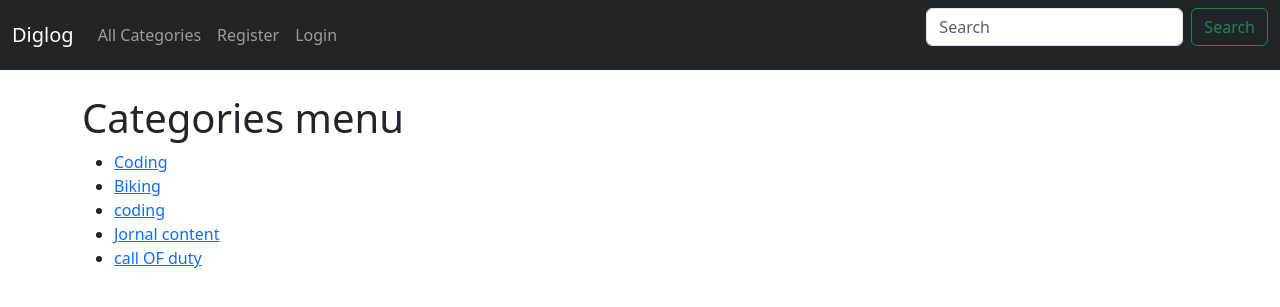
After one commit to mmd-punisher/Diglog, a Django app: page /categories/ in a window 1280 px wide. The commit adds this page. Shown: the top 307 px of the page. Run offline with Django 5.2, Linux system fonts and the light colour scheme; data comes from the database, SQL or seed files in the repository; both versions use the stored data as it was after the commit; some libraries are stand-ins or nearby versions.

```diff
--- a/Diglog/settings.py
+++ b/Diglog/settings.py
@@ -208,4 +208,3 @@ MEDIA_ROOT = 'media'
 DEFAULT_AUTO_FIELD = 'django.db.models.BigAutoField'
 
 LOGIN_REDIRECT_URL = 'home-url'
-LOGOUT_REDIRECT_URL = 'home-url'
--- a/blog/templates/base.html
+++ b/blog/templates/base.html
@@ -28,15 +28,20 @@
         </button>
         <div class="collapse navbar-collapse" id="navbarSupportedContent">
             <ul class="navbar-nav me-auto mb-2 mb-lg-0">
+
+                <li class="nav-item">
+                    <a class="nav-link" href="{% url 'category-menu-url' %}">All Categories</a>
+                </li>
+
                 {% if user.is_authenticated %}
-                    <li class="nav-item">
-                        <a class="nav-link" href="{% url 'create-post-url' %}">Create Post</a>
-                    </li>
                     <li class="nav-item">
                         <a class="nav-link" href="{% url 'add-category-url' %}">Add Category</a>
                     </li>
                     <li class="nav-item">
-                        <a class="nav-link" href="{% url 'logout' %}">Logout</a>
+                    </li>
+                    <a class="nav-link" href="{% url 'create-post-url' %}">Create Post</a>
+                    <li class="nav-item">
+                        <a class="nav-link" href="{% url 'logout-url' %}">Logout</a>
                     </li>
                 {% else %}
                     <li class="nav-item">
@@ -47,24 +52,6 @@
                     </li>
                 {% endif %}
 
-                {##}
-                {#                <li class="nav-item dropdown">#}
-                {#                    <a class="nav-link dropdown-toggle" href="#" role="button" data-bs-toggle="dropdown"#}
-                {#                       aria-expanded="false">#}
-                {#                        Dropdown#}
-                {#                    </a>#}
-                {#                    <ul class="dropdown-menu">#}
-                {#                        <li><a class="dropdown-item" href="#">Action</a></li>#}
-                {#                        <li><a class="dropdown-item" href="#">Another action</a></li>#}
-                {#                        <li>#}
-                {#                            <hr class="dropdown-divider">#}
-                {#                        </li>#}
-                {#                        <li><a class="dropdown-item" href="#">Something else here</a></li>#}
-                {#                    </ul>#}
-                {#                </li>#}
-                {#                <li class="nav-item">#}
-                {#                    <a class="nav-link disabled" aria-disabled="true">Disabled</a>#}
-                {#                </li>#}
             </ul>
             <form class="d-flex" role="search">
                 <input class="form-control me-2" type="search" placeholder="Search" aria-label="Search">
--- a/blog/templates/categories.html
+++ b/blog/templates/categories.html
@@ -4,8 +4,8 @@
 {% endblock %}
 <ul>
     {% block content %}
-        <h1>Posts with category: {{ category_name }}</h1>
         {% if category_post %}
+            <h1>Posts with category: {{ category_name }}</h1>
             {% for post in category_post %}
                 <li><a href="{% url 'post-detail-url' post.slug %}">
                     {{ post.title }}</a> - {{ post.author }}<br/>
@@ -13,7 +13,7 @@
                 </li>
             {% endfor %}
         {% else %}
-            <li>There is no post with {{ category_name }} category</li>
+            <h2>There is no post with {{ category_name }} category</h2><br/><br/>
         {% endif %}
         <a href="{% url 'home-url' %}" class="btn btn-secondary">Home</a>
 
--- /dev/null
+++ b/blog/templates/category_menu.html
@@ -0,0 +1,16 @@
+{% extends 'base.html' %}
+
+{% block title %}
+    All Categories
+{% endblock %}
+
+{% block content %}
+    <h1>Categories menu</h1>
+    <ul>
+        {% for category in categories_menu %}
+            <li>
+                <a href="{% url 'category-list-url' category.name %}"> {{ category.name }}</a>
+            </li>
+        {% endfor %}
+    </ul>
+{% endblock %}
--- a/blog/templates/delete_post.html
+++ b/blog/templates/delete_post.html
@@ -4,8 +4,9 @@
         Delete {{ post.title }}
     {% endblock %}
 
+    {% block content %}
+        {% if user.id == post.author.id %}
 
-{% block content %}
             <h1>Delete post: {{ post.title }}</h1>
             <br/>
             <br/>
@@ -19,6 +20,6 @@
                     <a href="{% url 'post-detail-url' post.pk %}" class="btn btn-secondary">Back</a>
                 </form>
             </div>
-
+        {% endif %}
     {% endblock %}
 {% endif %}
--- a/blog/templates/edit_post.html
+++ b/blog/templates/edit_post.html
@@ -6,6 +6,8 @@
     {% endblock %}
 
     {% block content %}
+        {% if user.id == post.author.id %}
+
             <h1>Edit your post</h1>
             <br/>
             <br/>
@@ -18,6 +20,6 @@
 
                 </form>
             </div>
-
+        {% endif %}
     {% endblock %}
 {% endif %}
--- a/blog/templates/post_detail.html
+++ b/blog/templates/post_detail.html
@@ -13,7 +13,9 @@
     <br/>
     <a href="{% url 'home-url' %}" class="btn btn-secondary">Back</a>
     {% if user.is_authenticated %}
-    <a href="{% url 'edit-post-url' post.pk %}" class="btn btn-secondary">Edit</a>
-    <a href="{% url 'delete-post-url' post.pk %}" class="btn btn-secondary">Delete</a>
+        {% if user.id == post.author.id %}
+            <a href="{% url 'edit-post-url' post.pk %}" class="btn btn-secondary">Edit</a>
+            <a href="{% url 'delete-post-url' post.pk %}" class="btn btn-secondary">Delete</a>
+        {% endif %}
     {% endif %}
 {% endblock %}
--- a/blog/urls.py
+++ b/blog/urls.py
@@ -7,6 +7,9 @@ urlpatterns = [
     path('create/', views.PostCreateView.as_view(), name='create-post-url'),
     path('edit/<int:pk>/', views.PostUpdateView.as_view(), name='edit-post-url'),
     path('post/<int:pk>/delete', views.PostDeleteView.as_view(), name='delete-post-url'),
-    path('add_category', views.AddCategoryView.as_view(), name='add-category-url'),
-    path('category/<str:category_name>/', views.category_list, name='category-list-url')
+    path('add-category', views.AddCategoryView.as_view(), name='add-category-url'),
+    path('category/<str:category_name>/', views.category_list, name='category-list-url'),
+    path('categories/', views.category_menu, name='category-menu-url'),
+    path('accounts/logout/', views.logout_view, name='logout-url'),
+
 ]
--- a/blog/views.py
+++ b/blog/views.py
@@ -1,4 +1,5 @@
-from django.shortcuts import render
+from django.contrib.auth import logout
+from django.shortcuts import render, redirect
 from django.urls import reverse_lazy
 from django.views.generic import ListView, DetailView, CreateView, UpdateView, DeleteView
 from blog.forms import PostForm, EditForm
@@ -45,3 +46,14 @@ def category_list(request, category_name):
     category_post = Post.objects.filter(category__icontains=category_name.replace('-', ' ')).order_by('-pub_date')
     context = {'category_post': category_post, 'category_name': category_name.replace('-', ' ')}
     return render(request, 'categories.html', context)
+
+
+def category_menu(request):
+    categories_menu = Category.objects.all()
+    context = {'categories_menu': categories_menu}
+    return render(request, 'category_menu.html', context)
+
+
+def logout_view(request):
+    logout(request)
+    return redirect('home-url')
```
Also changed, not shown: db.sqlite3. Lines whose indentation alone changed are shown as unchanged.
